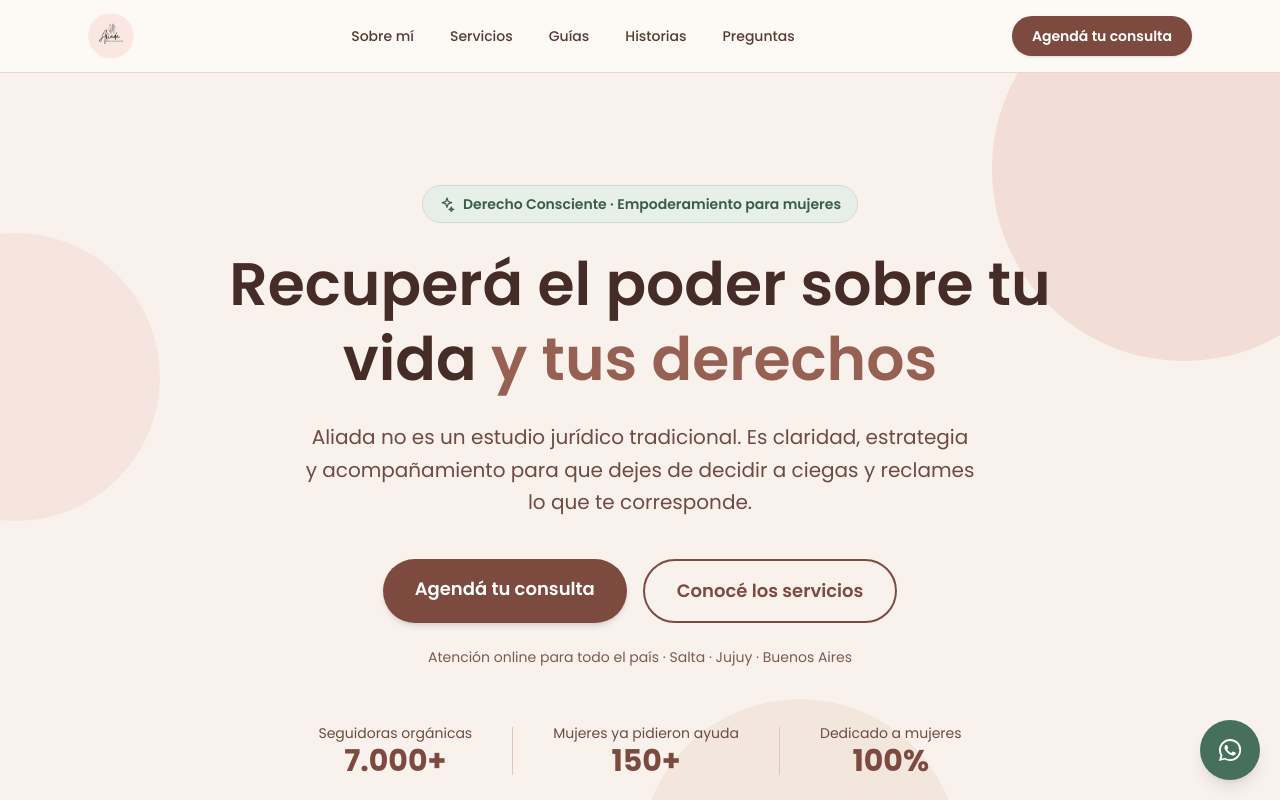
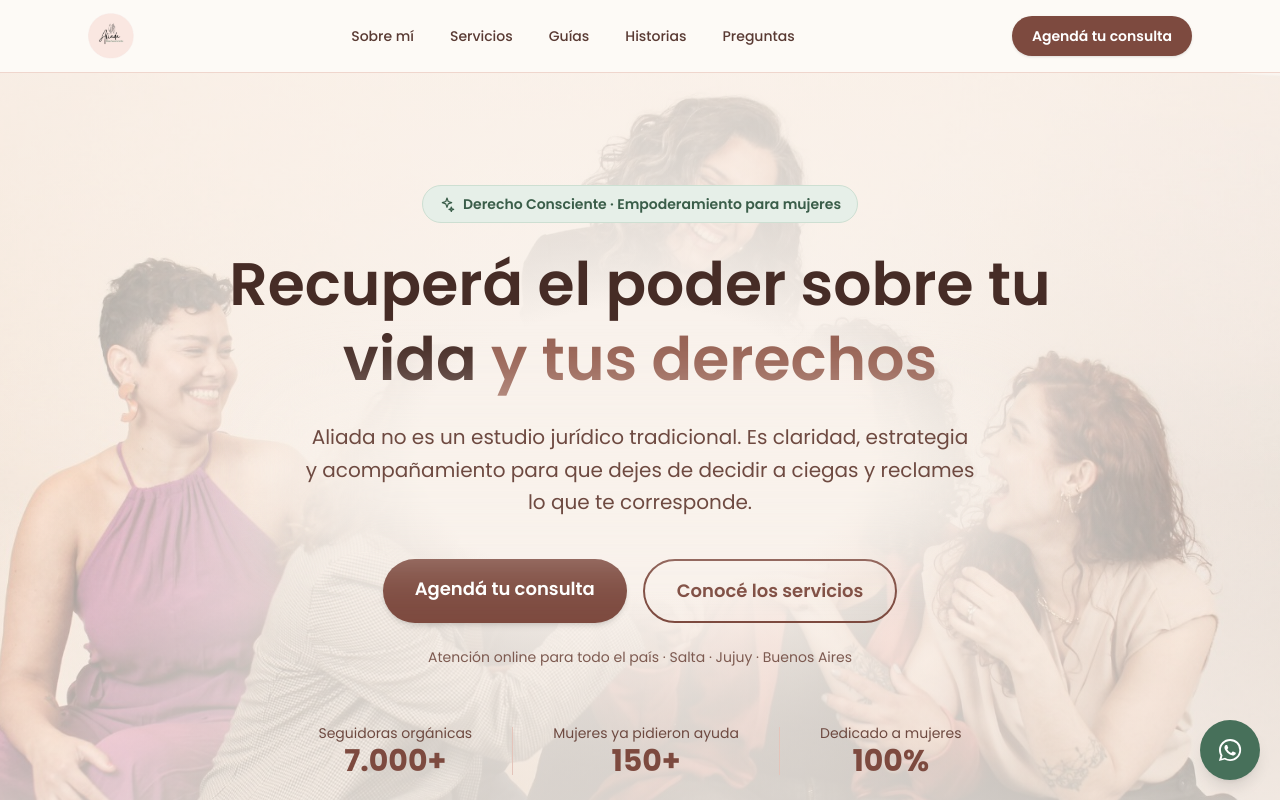
Before and after one commit to aliadalegal/aliada-web, a Next.js app: page / in a window 1280 px wide. Shown: the top 800 px of the page. Built offline with nearby package versions, Linux system fonts and the light colour scheme.

Commit message:
nueva cara

```diff
--- a/app/page.tsx
+++ b/app/page.tsx
@@ -66,9 +66,18 @@ export default function Home() {
           className="relative overflow-hidden"
         >
           <div aria-hidden="true" className="pointer-events-none absolute inset-0">
-            <div className="absolute -top-24 -right-24 h-96 w-96 rounded-full bg-blush-200/70" />
-            <div className="absolute top-40 -left-32 h-72 w-72 rounded-full bg-blush-100" />
-            <div className="absolute -bottom-32 right-1/4 h-80 w-80 rounded-full bg-cream-200" />
+            <Image
+              src="/images/hero-aliadas.jpg"
+              alt=""
+              fill
+              priority
+              sizes="100vw"
+              className="object-cover object-center opacity-60"
+            />
+            {/* Foco crema sobre el bloque de texto y fundido suave arriba y
+                abajo: la foto se ve en los bordes y el texto queda legible. */}
+            <div className="absolute inset-0 bg-[radial-gradient(ellipse_62%_62%_at_50%_46%,var(--color-cream-100)_28%,transparent_100%)]" />
+            <div className="absolute inset-0 bg-gradient-to-b from-cream-100/60 via-transparent to-cream-100/80" />
           </div>
 
           <div className="relative mx-auto max-w-4xl px-4 py-20 text-center sm:px-6 md:py-28">
@@ -85,10 +94,16 @@ export default function Home() {
               <span className="text-clay-600">y tus derechos</span>
             </h1>
 
-            <p className="mx-auto mt-6 max-w-2xl text-lg leading-relaxed text-cocoa-600 sm:text-xl">
-              Aliada no es un estudio jurídico tradicional. Es claridad,
-              estrategia y acompañamiento para que dejes de decidir a ciegas y
-              reclames lo que te corresponde.
+            <p className="relative mx-auto mt-6 max-w-2xl text-lg leading-relaxed text-cocoa-600 sm:text-xl">
+              <span
+                aria-hidden="true"
+                className="absolute -inset-x-6 -inset-y-4 rounded-[2.5rem] bg-cream-100/70 blur-2xl"
+              />
+              <span className="relative">
+                Aliada no es un estudio jurídico tradicional. Es claridad,
+                estrategia y acompañamiento para que dejes de decidir a ciegas
+                y reclames lo que te corresponde.
+              </span>
             </p>
 
             <div className="mt-10 flex flex-col justify-center gap-4 sm:flex-row">
```
Also changed, not shown: public/images/hero-aliadas.jpg (added).
